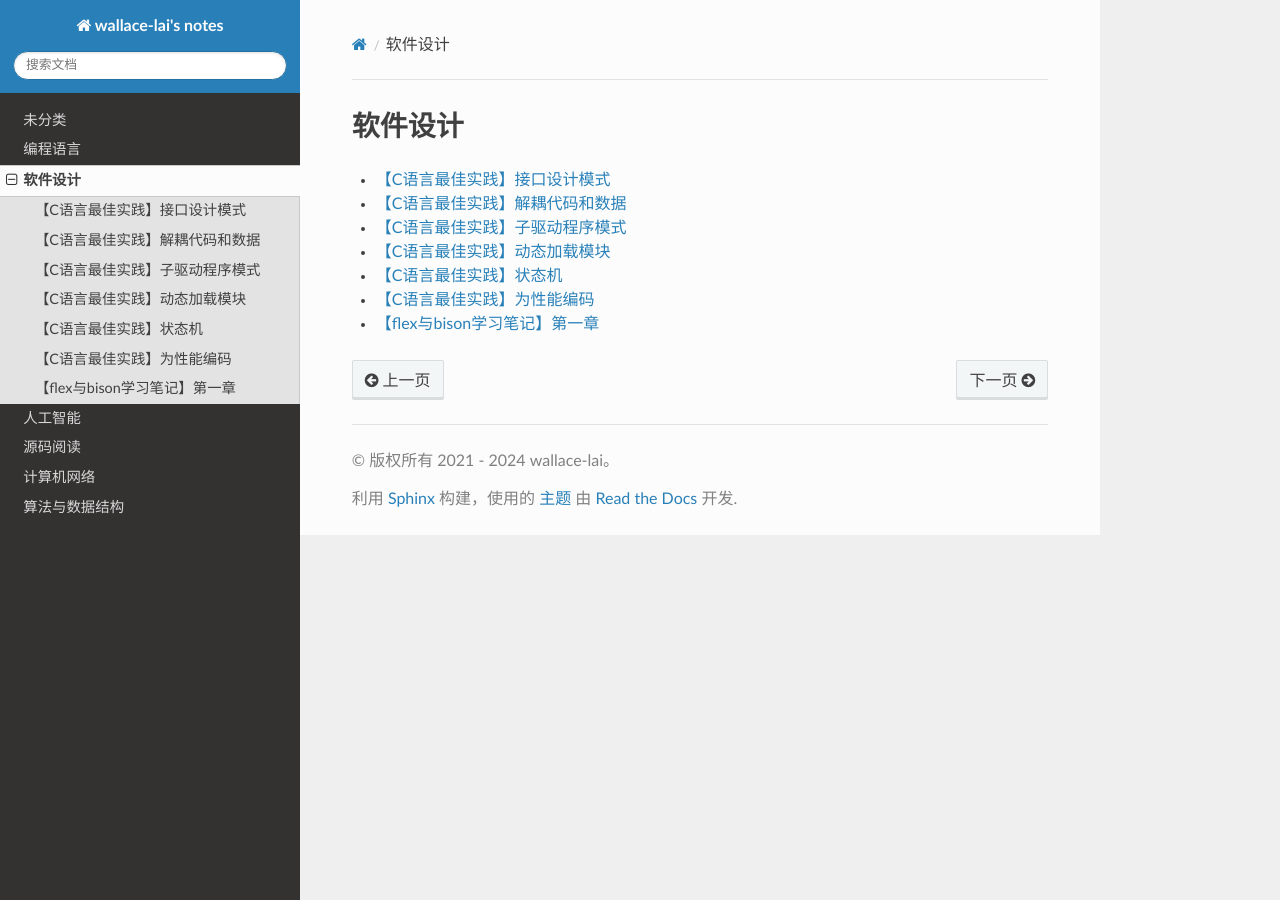
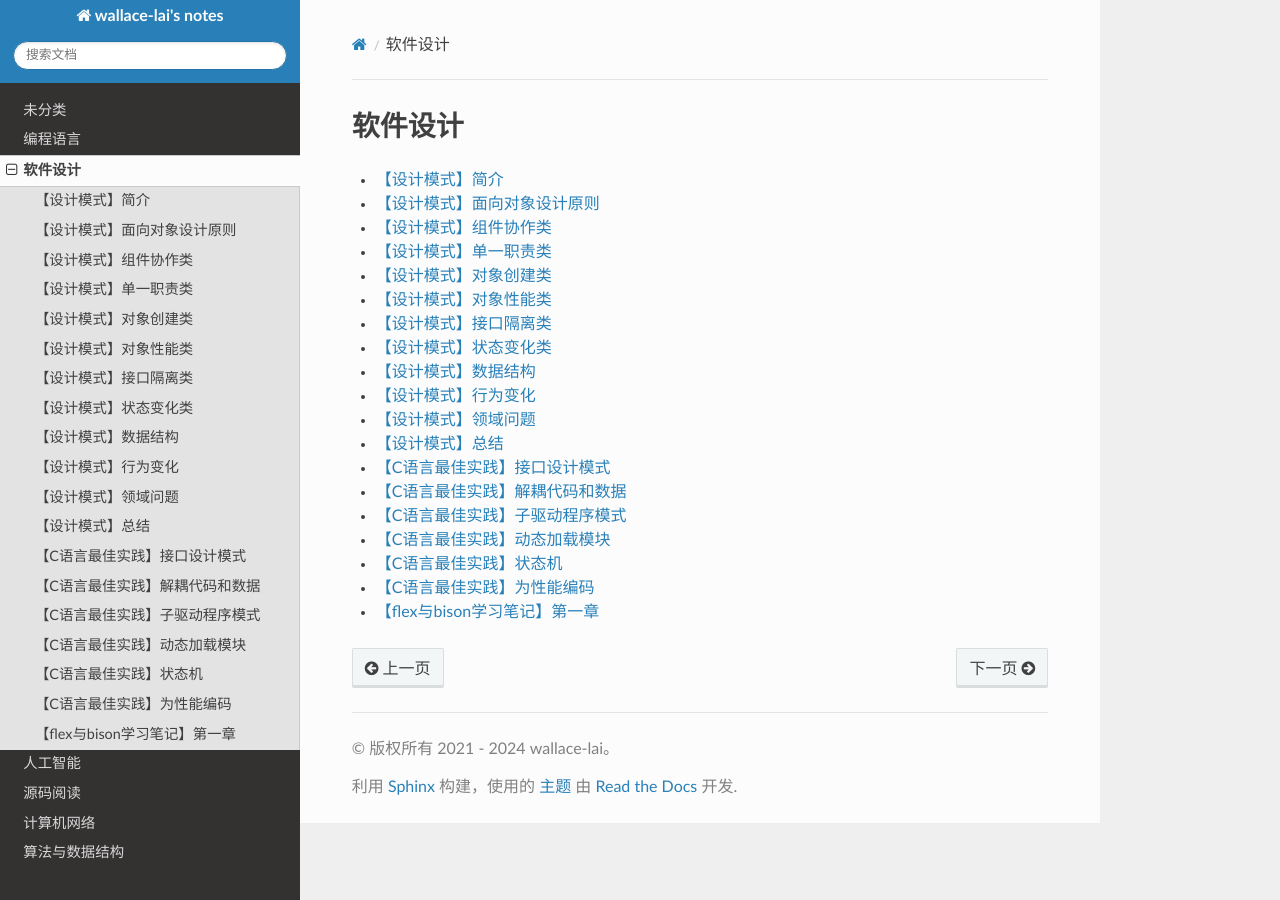
Before and after one commit to wallace-lai/learning-notes, a Sphinx documentation site: the page built from source/SoftwareDesign/index.rst, in a window 1280 px wide. Built offline with Sphinx 7.4.7 and the Read the Docs theme 2.0.0, drawn with Linux system fonts in a browser that asks for light colours.

Commit message:
add new post

```diff
--- /dev/null
+++ b/source/SoftwareDesign/design-pattern0.md
@@ -0,0 +1,7 @@
+# 【设计模式】简介
+
+作者：wallace-lai <br>
+发布：2024-04-02 <br>
+更新：2042-02-02 <br>
+
+未完待续...
--- /dev/null
+++ b/source/SoftwareDesign/design-pattern1.md
@@ -0,0 +1,7 @@
+# 【设计模式】面向对象设计原则
+
+作者：wallace-lai <br>
+发布：2024-04-02 <br>
+更新：2042-02-02 <br>
+
+未完待续...
--- /dev/null
+++ b/source/SoftwareDesign/design-pattern10.md
@@ -0,0 +1,7 @@
+# 【设计模式】领域问题
+
+作者：wallace-lai <br>
+发布：2024-04-02 <br>
+更新：2042-02-02 <br>
+
+未完待续...
--- /dev/null
+++ b/source/SoftwareDesign/design-pattern11.md
@@ -0,0 +1,7 @@
+# 【设计模式】总结
+
+作者：wallace-lai <br>
+发布：2024-04-02 <br>
+更新：2042-02-02 <br>
+
+未完待续...
--- /dev/null
+++ b/source/SoftwareDesign/design-pattern2.md
@@ -0,0 +1,7 @@
+# 【设计模式】组件协作类
+
+作者：wallace-lai <br>
+发布：2024-04-02 <br>
+更新：2042-02-02 <br>
+
+未完待续...
--- /dev/null
+++ b/source/SoftwareDesign/design-pattern3.md
@@ -0,0 +1,7 @@
+# 【设计模式】单一职责类
+
+作者：wallace-lai <br>
+发布：2024-04-02 <br>
+更新：2042-02-02 <br>
+
+未完待续...
--- /dev/null
+++ b/source/SoftwareDesign/design-pattern4.md
@@ -0,0 +1,7 @@
+# 【设计模式】对象创建类
+
+作者：wallace-lai <br>
+发布：2024-04-02 <br>
+更新：2042-02-02 <br>
+
+未完待续...
--- /dev/null
+++ b/source/SoftwareDesign/design-pattern5.md
@@ -0,0 +1,7 @@
+# 【设计模式】对象性能类
+
+作者：wallace-lai <br>
+发布：2024-04-02 <br>
+更新：2042-02-02 <br>
+
+未完待续...
--- /dev/null
+++ b/source/SoftwareDesign/design-pattern6.md
@@ -0,0 +1,7 @@
+# 【设计模式】接口隔离类
+
+作者：wallace-lai <br>
+发布：2024-04-02 <br>
+更新：2042-02-02 <br>
+
+未完待续...
--- /dev/null
+++ b/source/SoftwareDesign/design-pattern7.md
@@ -0,0 +1,7 @@
+# 【设计模式】状态变化类
+
+作者：wallace-lai <br>
+发布：2024-04-02 <br>
+更新：2042-02-02 <br>
+
+未完待续...
--- /dev/null
+++ b/source/SoftwareDesign/design-pattern8.md
@@ -0,0 +1,7 @@
+# 【设计模式】数据结构
+
+作者：wallace-lai <br>
+发布：2024-04-02 <br>
+更新：2042-02-02 <br>
+
+未完待续...
--- /dev/null
+++ b/source/SoftwareDesign/design-pattern9.md
@@ -0,0 +1,7 @@
+# 【设计模式】行为变化
+
+作者：wallace-lai <br>
+发布：2024-04-02 <br>
+更新：2042-02-02 <br>
+
+未完待续...
```
Also changed, not shown: source/SoftwareDesign/index.rst (+13 -0 lines).
